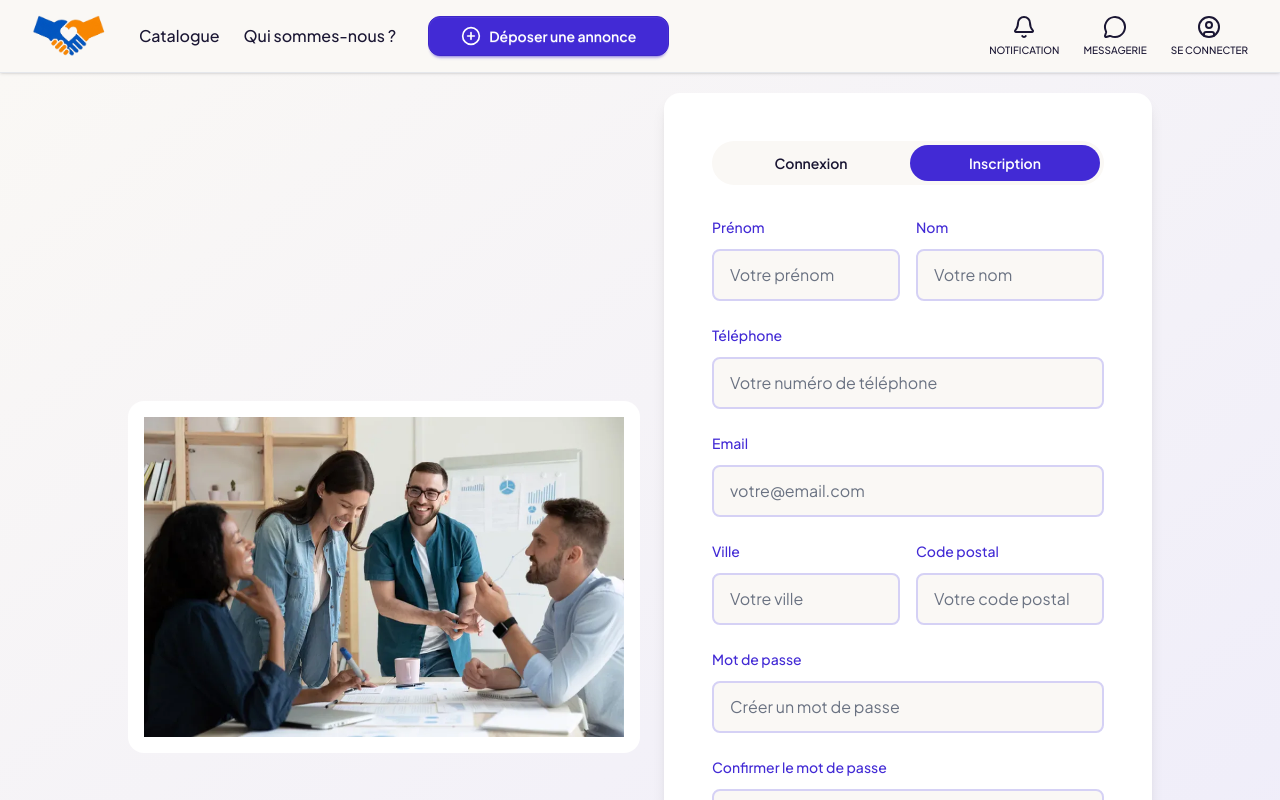
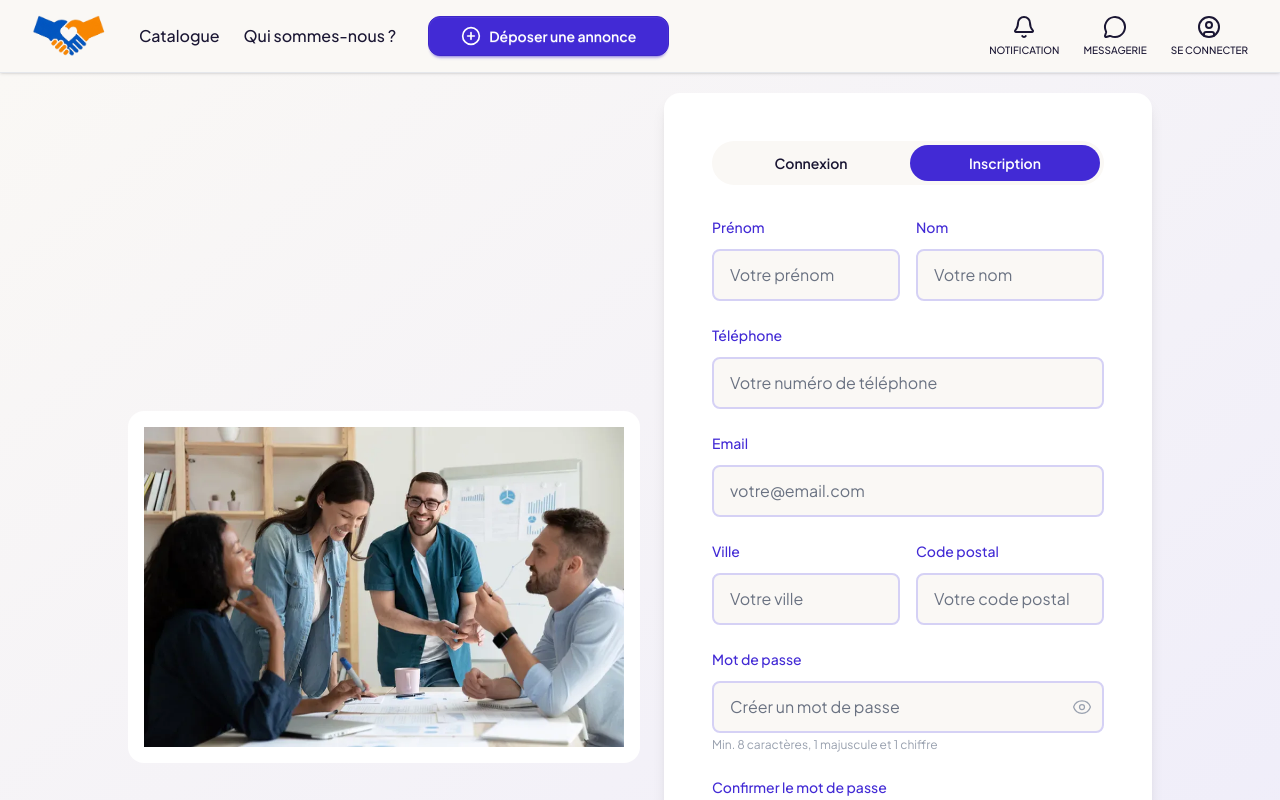
Before and after one commit to roxane-sarpi/U-Need, a React (Vite) app in the folder frontend/: page /register in a window 1280 px wide. Shown: the top 800 px of the page. Built offline with nearby package versions, Linux system fonts and the light colour scheme; no server answers.

Commit message:
Added eye icon to see the password and check if an email address is already in use or not

```diff
--- a/frontend/src/components/auth/AuthFormComponents.jsx
+++ b/frontend/src/components/auth/AuthFormComponents.jsx
@@ -1,22 +1,50 @@
-import React from 'react';
+import React, { useState } from 'react';
 
 export const inputClass = (error) =>
   `px-4 py-3 border-2 ${error ? 'border-red-400 focus:border-red-500' : 'border-primary-light focus:border-primary'} rounded-lg text-base text-ink bg-canvas placeholder-gray-500 focus:outline-none focus:bg-white transition-all autofill:bg-white [&:-webkit-autofill]:bg-white [&:-webkit-autofill]:shadow-[inset_0_0_0_1000px_#fff] [&:-webkit-autofill]:[-webkit-text-fill-color:var(--color-ink)] font-sans`;
 
-export const FormInput = ({ label, id, type = 'text', value, onChange, placeholder, error, onClear }) => (
+export const FormInput = ({ label, id, type = 'text', value, onChange, placeholder, error, onClear }) => {
+  const [showPassword, setShowPassword] = useState(false);
+  const isPassword = type === 'password';
+  const inputType = isPassword ? (showPassword ? 'text' : 'password') : type;
+
+  return (
     <div className="flex flex-col gap-1">
       <label htmlFor={id} className="text-sm font-medium text-primary mb-2 font-sans">{label}</label>
+      <div className="relative">
         <input
-      type={type}
+          type={inputType}
           id={id}
           value={value}
           onChange={(e) => { onChange(e.target.value); onClear?.(); }}
           placeholder={placeholder}
-      className={inputClass(error)}
+          className={`${inputClass(error)} w-full ${isPassword ? 'pr-12' : ''}`}
         />
+        {isPassword && (
+          <button
+            type="button"
+            onClick={() => setShowPassword((v) => !v)}
+            className="absolute right-3 top-1/2 -translate-y-1/2 text-gray-400 hover:text-primary transition-colors"
+            tabIndex={-1}
+            aria-label={showPassword ? 'Masquer le mot de passe' : 'Afficher le mot de passe'}
+          >
+            {showPassword ? (
+              <svg xmlns="http://www.w3.org/2000/svg" className="w-5 h-5" fill="none" viewBox="0 0 24 24" stroke="currentColor" strokeWidth={1.5}>
+                <path strokeLinecap="round" strokeLinejoin="round" d="M3.98 8.223A10.477 10.477 0 001.934 12C3.226 16.338 7.244 19.5 12 19.5c.993 0 1.953-.138 2.863-.395M6.228 6.228A10.45 10.45 0 0112 4.5c4.756 0 8.773 3.162 10.065 7.498a10.523 10.523 0 01-4.293 5.774M6.228 6.228L3 3m3.228 3.228l3.65 3.65m7.894 7.894L21 21m-3.228-3.228l-3.65-3.65m0 0a3 3 0 10-4.243-4.243m4.242 4.242L9.88 9.88" />
+              </svg>
+            ) : (
+              <svg xmlns="http://www.w3.org/2000/svg" className="w-5 h-5" fill="none" viewBox="0 0 24 24" stroke="currentColor" strokeWidth={1.5}>
+                <path strokeLinecap="round" strokeLinejoin="round" d="M2.036 12.322a1.012 1.012 0 010-.639C3.423 7.51 7.36 4.5 12 4.5c4.638 0 8.573 3.007 9.963 7.178.07.207.07.431 0 .639C20.577 16.49 16.64 19.5 12 19.5c-4.638 0-8.573-3.007-9.963-7.178z" />
+                <path strokeLinecap="round" strokeLinejoin="round" d="M15 12a3 3 0 11-6 0 3 3 0 016 0z" />
+              </svg>
+            )}
+          </button>
+        )}
+      </div>
       {error && <span className="text-red-500 text-xs">{error}</span>}
     </div>
   );
+};
 
 export const CustomCheckbox = ({ id, checked, onChange, error, children }) => (
   <div className="flex flex-col gap-1">
--- a/frontend/src/components/auth/authValidation.js
+++ b/frontend/src/components/auth/authValidation.js
@@ -1,4 +1,4 @@
-const NAME_RE = /^[a-zA-ZÀ-ÿ\s\-']{2,}$/;
+const NAME_RE = /^[a-zA-ZÀ-ÿ\s\-']+$/;
 const EMAIL_RE = /^[^\s@]+@[^\s@]+\.[^\s@]+$/;
 const PHONE_RE = /^(?:(?:\+|00)33[\s.-]?|0)[1-9](?:[\s.-]?\d{2}){4}$/;
 const POSTAL_RE = /^\d{5}$/;
@@ -6,8 +6,8 @@ const PASSWORD_RE = /^(?=.*[A-Z])(?=.*\d).{8,}$/;
 
 export const validateRegister = ({ firstName, lastName, phone, email, city, postalCode, password, confirmPassword, acceptTerms }) => {
   const e = {};
-  if (!NAME_RE.test(firstName.trim())) e.firstName = 'Prénom invalide (min. 2 lettres)';
-  if (!NAME_RE.test(lastName.trim())) e.lastName = 'Nom invalide (min. 2 lettres)';
+  if (!firstName.trim() || !NAME_RE.test(firstName.trim())) e.firstName = 'Prénom invalide';
+  if (!lastName.trim() || !NAME_RE.test(lastName.trim())) e.lastName = 'Nom invalide';
   if (!PHONE_RE.test(phone.trim())) e.phone = 'Numéro de téléphone invalide';
   if (!EMAIL_RE.test(email.trim())) e.email = 'Adresse email invalide';
   if (!NAME_RE.test(city.trim())) e.city = 'Ville invalide';
--- a/frontend/src/pages/Auth/Register.jsx
+++ b/frontend/src/pages/Auth/Register.jsx
@@ -22,7 +22,11 @@ const Register = () => {
     if (Object.keys(errs).length > 0) { setErrors(errs); return; }
     setErrors({});
     register({ firstname: form.firstName, lastname: form.lastName, phone: form.phone, email: form.email, city: form.city, zip_code: form.postalCode, password: form.password })
-      .then((res) => { if (!res.ok) throw new Error(); navigate('/login'); })
+      .then((res) => {
+        if (res.status === 409) { setErrors((p) => ({ ...p, email: 'Cette adresse mail est déjà utilisée' })); return; }
+        if (!res.ok) throw new Error();
+        navigate('/login');
+      })
       .catch(() => setServerError('Une erreur est survenue, veuillez réessayer.'));
   };
 
@@ -51,7 +55,10 @@ const Register = () => {
                 <FormInput label="Ville" id="city" value={form.city} onChange={set('city')} placeholder="Votre ville" error={errors.city} onClear={() => clearError('city')} />
                 <FormInput label="Code postal" id="postalCode" value={form.postalCode} onChange={set('postalCode')} placeholder="Votre code postal" error={errors.postalCode} onClear={() => clearError('postalCode')} />
               </div>
-              <FormInput label="Mot de passe" id="password" type="password" value={form.password} onChange={set('password')} placeholder="Créer un mot de passe" error={errors.password} onClear={() => clearError('password')} />
+              <div className="flex flex-col gap-1">
+                <FormInput label="Mot de passe" id="password" type="password" value={form.password} onChange={set('password')} placeholder="Créer un mot de passe" error={errors.password} onClear={() => clearError('password')} />
+                {!errors.password && <p className="text-xs text-gray-400 font-sans">Min. 8 caractères, 1 majuscule et 1 chiffre</p>}
+              </div>
               <FormInput label="Confirmer le mot de passe" id="confirmPassword" type="password" value={form.confirmPassword} onChange={set('confirmPassword')} placeholder="Répéter le mot de passe" error={errors.confirmPassword} onClear={() => clearError('confirmPassword')} />
 
               <CustomCheckbox id="acceptTerms" checked={acceptTerms} onChange={(e) => { setAcceptTerms(e.target.checked); clearError('acceptTerms'); }} error={errors.acceptTerms}>
```
Also changed, not shown: 1 other file (tests, documents, lock files or other folders). Lines whose indentation alone changed are shown as unchanged.
